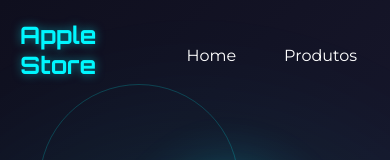
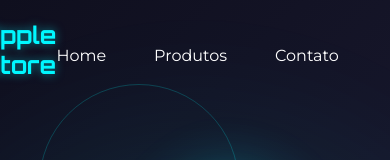
Before and after one commit to leoperass/projeto-apple, a plain HTML site: page index.html in a window 390 px wide. Shown: the top 160 px of the page. Drawn offline with Linux system fonts and the light colour scheme.

Commit message:
Update media-query.css

```diff
--- a/media-query.css
+++ b/media-query.css
@@ -13,13 +13,14 @@
 
 @media screen and (max-width: 768px) {
     header {
+        margin-left: -40px;
         padding: 20px 20px;
         text-align: center;
     }
 
     nav ul {
         flex-direction: row;
-        margin-left: 90px;
+        margin-left: 0px;
         padding-top: 10px;
     }
 
```
